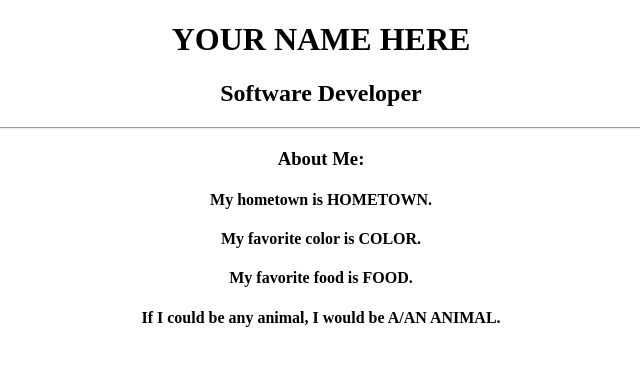
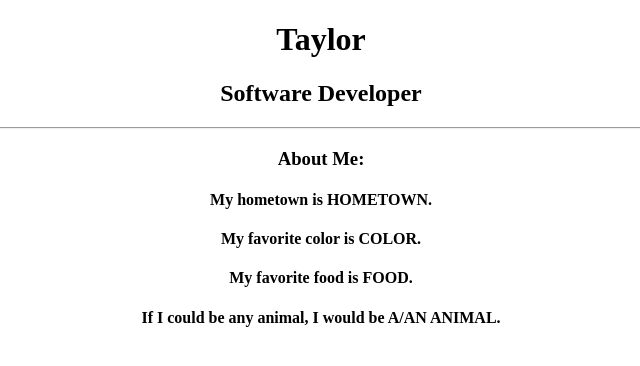
Before and after one commit to TaylorBobb/Practice-1, a plain HTML site: page index.html in a window 1280 px wide. Shown: the whole page, without its empty margins (319-959 px from the left). Drawn offline with Linux system fonts and the light colour scheme.

Commit message:
added name

```diff
--- a/index.html
+++ b/index.html
@@ -7,7 +7,7 @@
 		  </head>
 		  <body>
 			<div align="center">
-				<h1>YOUR NAME HERE</h1>
+				<h1>Taylor</h1>
 				<h2>Software Developer</h2>
 				<hr>
 				<h3>About Me:</h3>
```
